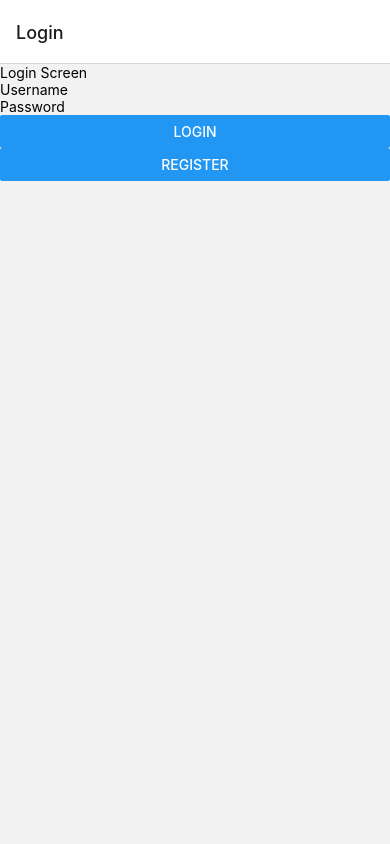
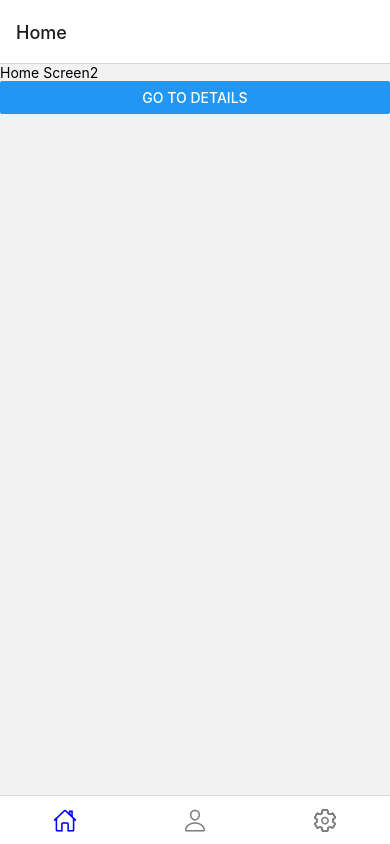
Before and after one commit to ozerenes/acar-app, a React Native app: screen /Home in a window 390 px wide. Built offline with nearby package versions, Linux system fonts and the light colour scheme.

Commit message:
work on navigator

```diff
--- a/App.js
+++ b/App.js
@@ -5,7 +5,10 @@ import LoginScreen from './src/LoginScreen';
 import RegisterScreen from './src/RegisterScreen';
 import HomeScreen from './src/HomeScreen';
 import DetailsScreen from './src/DetailsScreen';
+import Icon from "react-native-vector-icons/Ionicons";
+import { createBottomTabNavigator } from '@react-navigation/bottom-tabs';
 
+const Tab = createBottomTabNavigator();
 
 
 const Stack = createStackNavigator();
@@ -14,21 +17,65 @@ function App() {
     const isLoggedIn = false; // Bu değişkeni giriş kontrolü sonucunda true/false olarak ayarlayın.
 
     return (
+        <>
+
         <NavigationContainer>
-            <Stack.Navigator>
-                {isLoggedIn ? (
-                    <>
-                        <Stack.Screen name="Home" component={HomeScreen} />
-                        <Stack.Screen name="Details" component={DetailsScreen} />
-                    </>
-                ) : (
-                    <>
-                        <Stack.Screen name="Login" component={LoginScreen} />
-                        <Stack.Screen name="Register" component={RegisterScreen} />
-                    </>
-                )}
-            </Stack.Navigator>
+
+            <Tab.Navigator
+                screenOptions={({ route }) => ({
+                    tabBarIcon: ({ color, size }) => {
+                        let iconName;
+                        if (route.name === 'Home') {
+                            iconName = 'home-outline';
+                        } else if (route.name === 'DetailsScreen') {
+                            iconName = 'person-outline';
+                        } else if (route.name === 'LoginScreen') {
+                            iconName = 'settings-outline';
+                        }
+                        return <Icon name={iconName} color={color} size={size} />;
+                    },
+                })}
+                tabBarOptions={{
+                    activeTintColor: 'blue',
+                    inactiveTintColor: 'gray',
+                    showLabel: false, // Sekme etiketlerini gösterme
+                }}
+            >
+                {/* Ana ekran */}
+                <Tab.Screen
+                    name="Home"
+                    component={HomeScreen}
+                    options={{
+                        tabBarIcon: ({ color, size }) => (
+                            <Icon name="home-outline" color={color} size={size} />
+                        ),
+                    }}
+                />
+
+                {/* Profil ekranı */}
+                <Tab.Screen
+                    name="DetailsScreen"
+                    component={DetailsScreen}
+                    options={{
+                        tabBarIcon: ({ color, size }) => (
+                            <Icon name="person-outline" color={color} size={size} />
+                        ),
+                    }}
+                />
+
+                {/* Ayarlar ekranı */}
+                <Tab.Screen
+                    name="LoginScreen"
+                    component={LoginScreen}
+                    options={{
+                        tabBarIcon: ({ color, size }) => (
+                            <Icon name="settings-outline" color={color} size={size} />
+                        ),
+                    }}
+                />
+            </Tab.Navigator>
         </NavigationContainer>
+        </>
     );
 }
 
--- a/package.json
+++ b/package.json
@@ -9,12 +9,15 @@
     "web": "expo start --web"
   },
   "dependencies": {
+    "@react-navigation/bottom-tabs": "^6.5.8",
+    "@react-navigation/native": "^6.1.7",
     "@react-navigation/stack": "^6.3.17",
     "expo": "~49.0.5",
     "expo-random": "~13.2.0",
     "expo-status-bar": "~1.6.0",
     "react": "18.2.0",
-    "react-native": "0.72.3"
+    "react-native": "0.72.3",
+    "react-native-vector-icons": "^10.0.0"
   },
   "devDependencies": {
     "@babel/core": "^7.20.0"
--- a/src/HomeScreen.js
+++ b/src/HomeScreen.js
@@ -4,7 +4,7 @@ import { View, Text, Button } from 'react-native';
 function HomeScreen({ navigation }) {
     return (
         <View>
-            <Text>Home Screen</Text>
+            <Text>Home Screen2</Text>
             <Button
                 title="Go to Details"
                 onPress={() => navigation.navigate('Details')}
```
Also changed, not shown: 1 other file (tests, documents, lock files or other folders).
